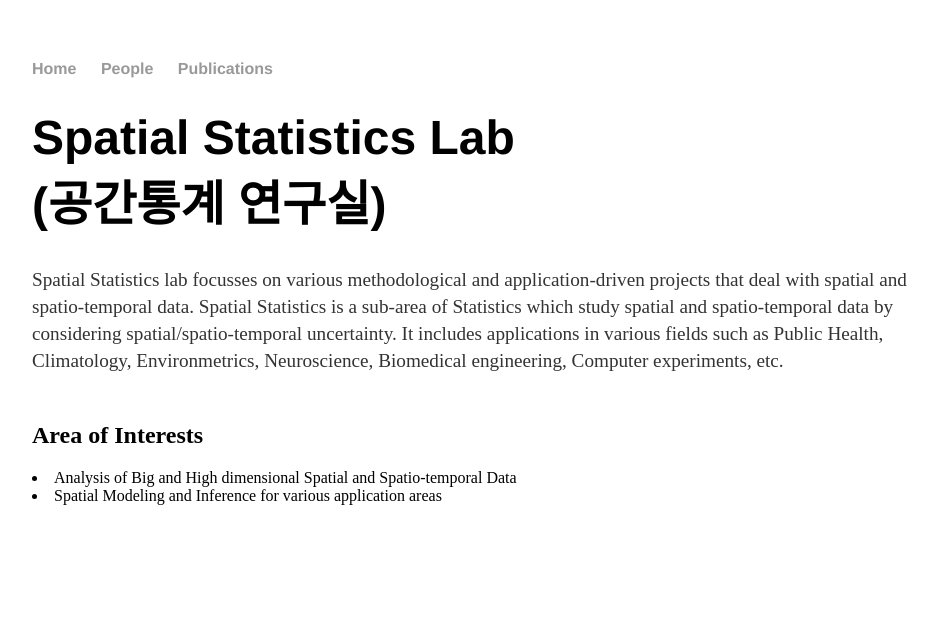
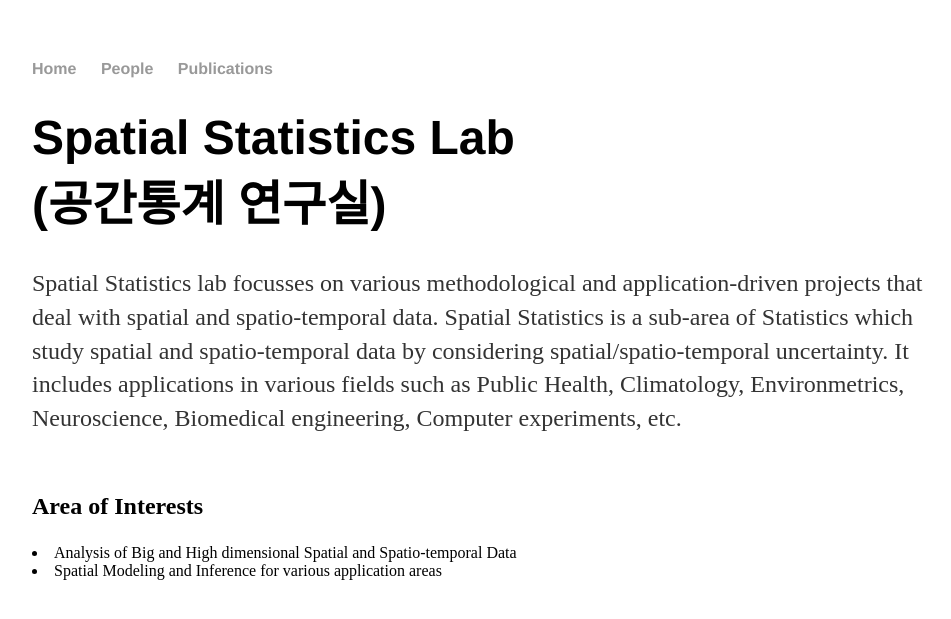
Before and after one commit to starestar/limcstat.github.io, a Jekyll site: the page built from index.html, in a window 1280 px wide. Shown: the top 619 px of the page, without its empty margins (160-1111 px from the left). Built offline with Jekyll 4.4.1, drawn with Linux system fonts in a browser that asks for light colours.

Commit message:
Update index.html

```diff
--- a/index.html
+++ b/index.html
@@ -6,7 +6,7 @@ title: Spatial Statistics Lab
 
 	<h1> Spatial Statistics Lab <br> (공간통계 연구실) <br> </h1>
 
-	<p style="font-size:120%">
+	<p>
 	Spatial Statistics lab focusses on various methodological and application-driven projects that deal with spatial and spatio-temporal data.
 		Spatial Statistics is a sub-area of Statistics which study spatial and spatio-temporal data by
 		considering spatial/spatio-temporal uncertainty. It includes applications in various fields such as Public Health,
@@ -16,7 +16,7 @@ title: Spatial Statistics Lab
 
 	<h2> Area of Interests </h2>
 
-	<p style="font-size:120%">
+	<p>
 		<li> Analysis of Big and High dimensional Spatial and Spatio-temporal Data</li>
 		<li> Spatial Modeling and Inference for various application areas</li>
 	</p>
```
